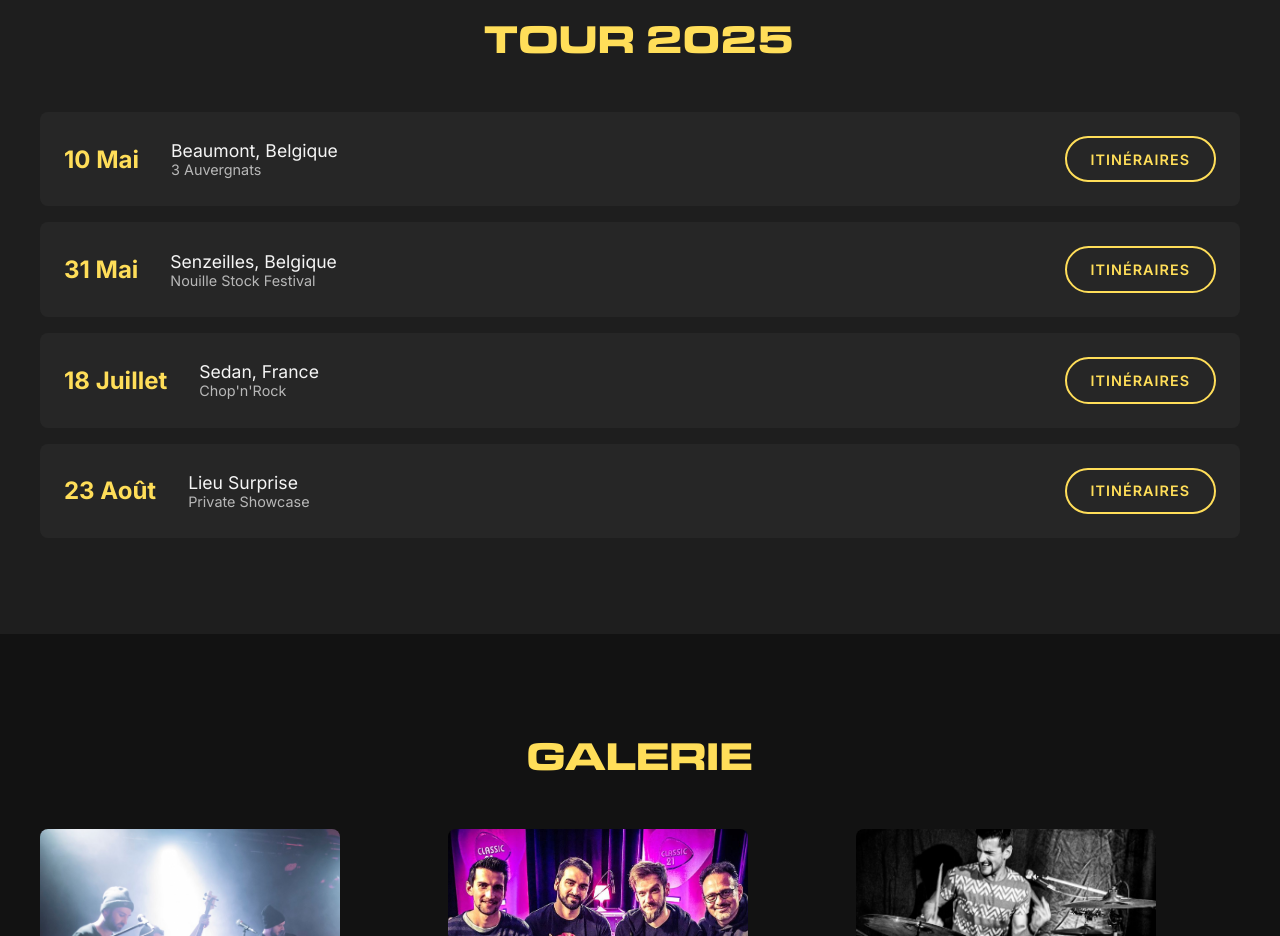
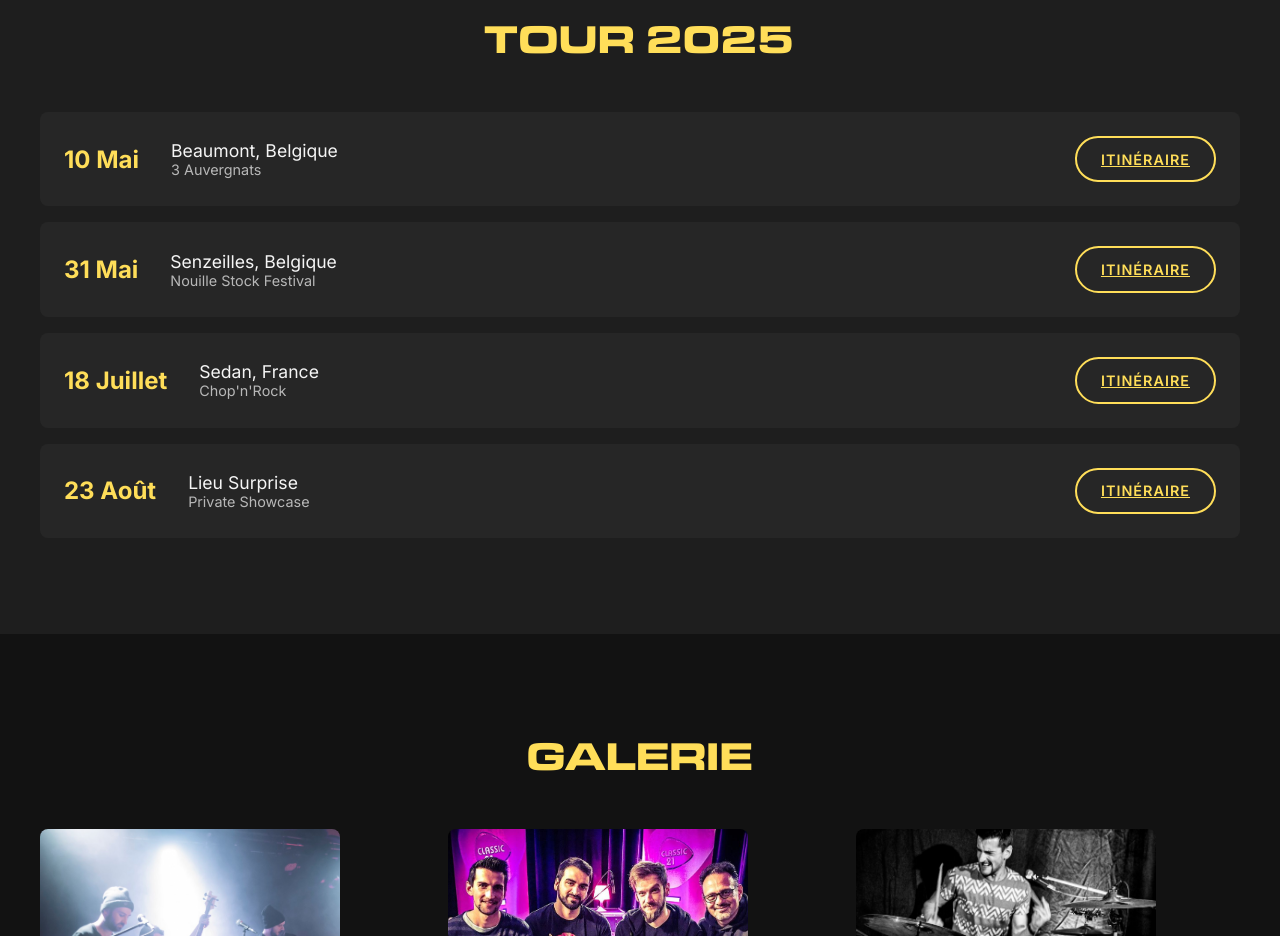
Before and after one commit to Romaincapp/Dandyshoes, a plain HTML site: page index.html in a window 1280 px wide. Shown: the part 3400-4336 px from the top of the page. Drawn offline with Linux system fonts and the light colour scheme.

Commit message:
Replace ticket buttons with links to Google Maps for tour locations

```diff
--- a/index.html
+++ b/index.html
@@ -469,7 +469,7 @@
                             <div class="venue">3 Auvergnats</div>
                         </div>
                     </div>
-                    <button class="tickets-btn">Itinéraires</button>
+                    <a href="https://maps.google.com/?q=3+Auvergnats+Beaumont+Belgique" target="_blank" class="tickets-btn">Itinéraire</a>
                 </div>
 
                 <div class="tour-date">
@@ -480,7 +480,7 @@
                             <div class="venue">Nouille Stock Festival</div>
                         </div>
                     </div>
-                    <button class="tickets-btn">Itinéraires</button>
+                    <a href="https://maps.google.com/?q=Nouille+Stock+Festival+Senzeilles+Belgique" target="_blank" class="tickets-btn">Itinéraire</a>
                 </div>
 
                 <div class="tour-date">
@@ -491,7 +491,7 @@
                             <div class="venue">Chop'n'Rock</div>
                         </div>
                     </div>
-                    <button class="tickets-btn">Itinéraires</button>
+                    <a href="https://maps.google.com/?q=Chop+n+Rock+Sedan+France" target="_blank" class="tickets-btn">Itinéraire</a>
                 </div>
 
                 <div class="tour-date">
@@ -502,7 +502,7 @@
                             <div class="venue">Private Showcase</div>
                         </div>
                     </div>
-                    <button class="tickets-btn">Itinéraires</button>
+                    <a href="https://maps.google.com/?q=Dandyshoes+Private+Showcase" target="_blank" class="tickets-btn">Itinéraire</a>
                 </div>
             </div>
         </div>
```
